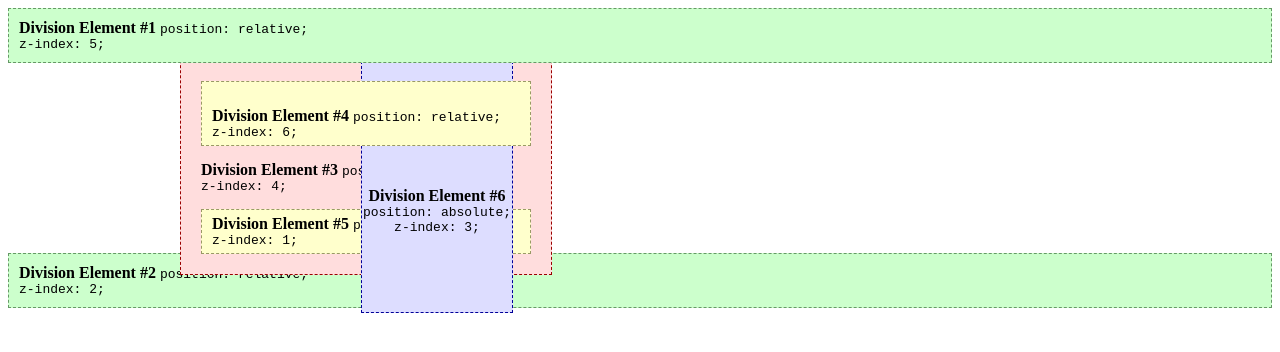
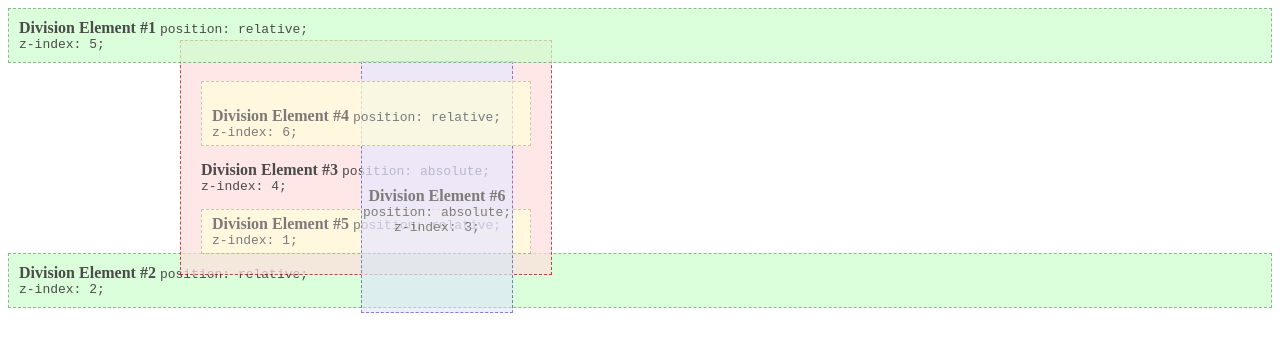
Before and after one commit to gregtatum/z-index-devtool, a website: page docs/examples/stacking-context.html in a window 1280 px wide. Drawn offline with Linux system fonts and the light colour scheme.

Commit message:
changing some div opacities

```diff
--- a/docs/examples/stacking-context.html
+++ b/docs/examples/stacking-context.html
@@ -5,20 +5,23 @@
     border: 1px dashed #696;
     padding: 10px;
     background-color: #cfc;
+    opacity: 0.7;
   }
   #div1 {
     position: relative;
     z-index: 5;
     margin-bottom: 190px;
+    opacity: 0.7;
   }
   #div2 {
     position: relative;
+    opacity: 0.7;
     z-index: 2;
   }
   #div3 {
     position: relative;
     z-index: 4;
-    opacity: 1;
+    opacity: 0.7;
     position: absolute;
     top: 40px;
     left: 180px;
@@ -32,18 +35,21 @@
     position: relative;
     border: 1px dashed #996;
     background-color: #ffc;
+    opacity: 0.7;
   }
   #div4 {
     position: relative;
     z-index: 6;
     margin-bottom: 15px;
     padding: 25px 10px 5px;
+    opacity: 0.7;
   }
   #div5 {
     position: relative;
     z-index: 1;
     margin-top: 15px;
     padding: 5px 10px;
+    opacity: 0.7;
   }
   #div6 {
     z-index: 3;
@@ -56,6 +62,7 @@
     padding-top: 125px;
     background-color: #ddf;
     text-align: center;
+    opacity: 0.7;
   }
 </style>
 </head>
```
Also changed, not shown: docs/examples/adding-z-index.html (+5 -0 lines).
